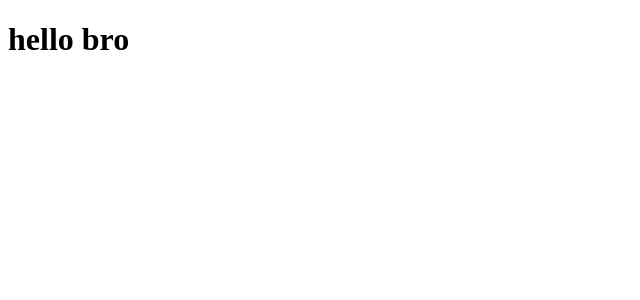
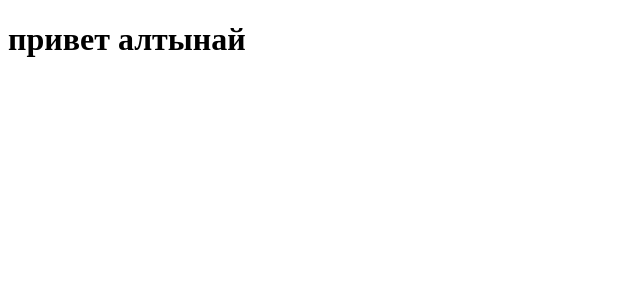
Before and after one commit to Ulikpixel/website-builder, a Next.js app: page / in a window 1280 px wide. Shown: the top 300 px of the page, without its empty margins (0-640 px from the left). Built offline with nearby package versions, Linux system fonts and the light colour scheme.

Commit message:
deployment check part 2

```diff
--- a/src/pages/index.tsx
+++ b/src/pages/index.tsx
@@ -4,7 +4,7 @@ import MainHeading from '@/components/main-heading/main-heading'
 
 const Home: NextPage = () => (
   <MainHeading>
-    <div>hello bro</div>
+    <div>привет алтынай</div>
   </MainHeading>
 )
 
```
